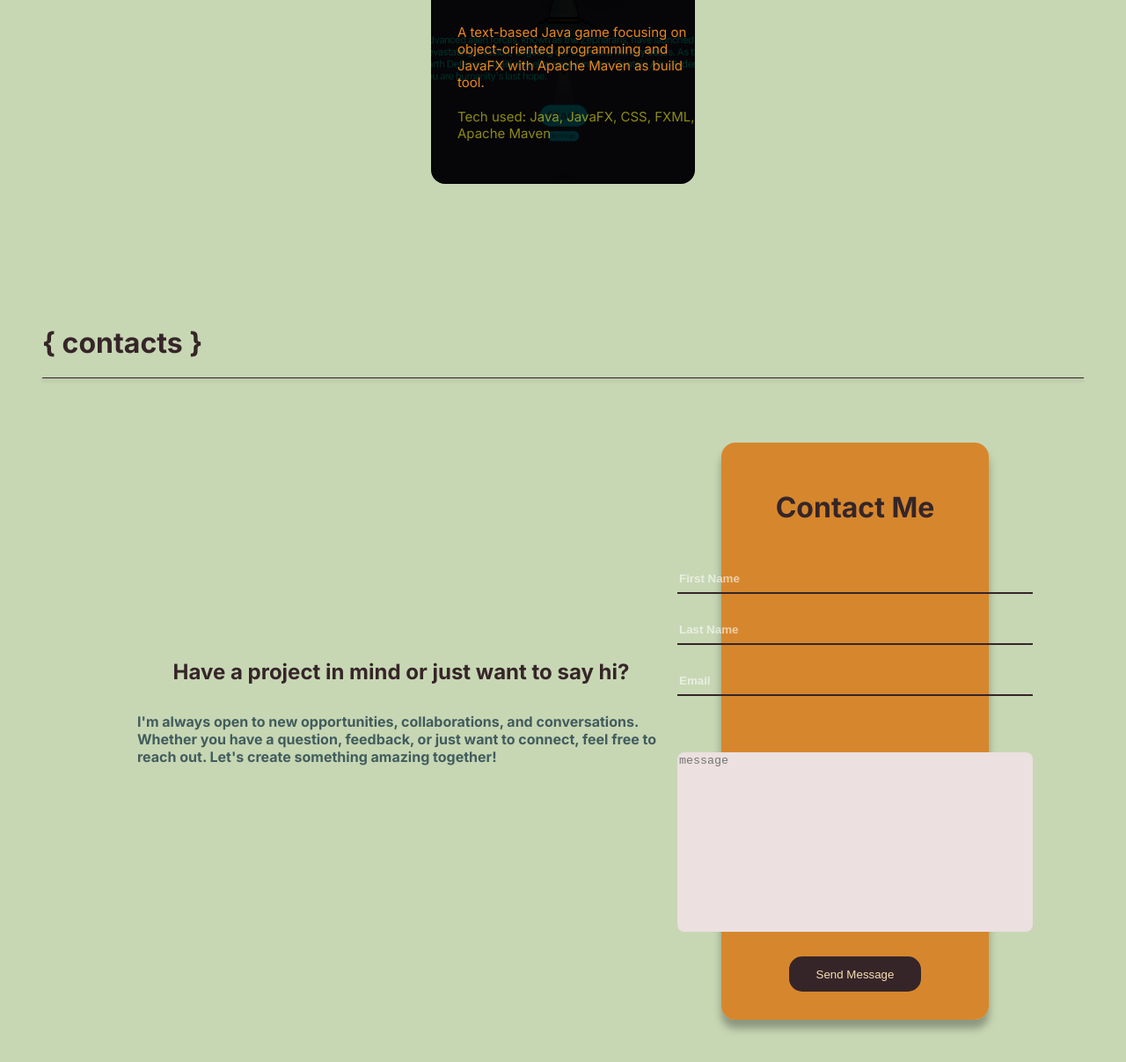
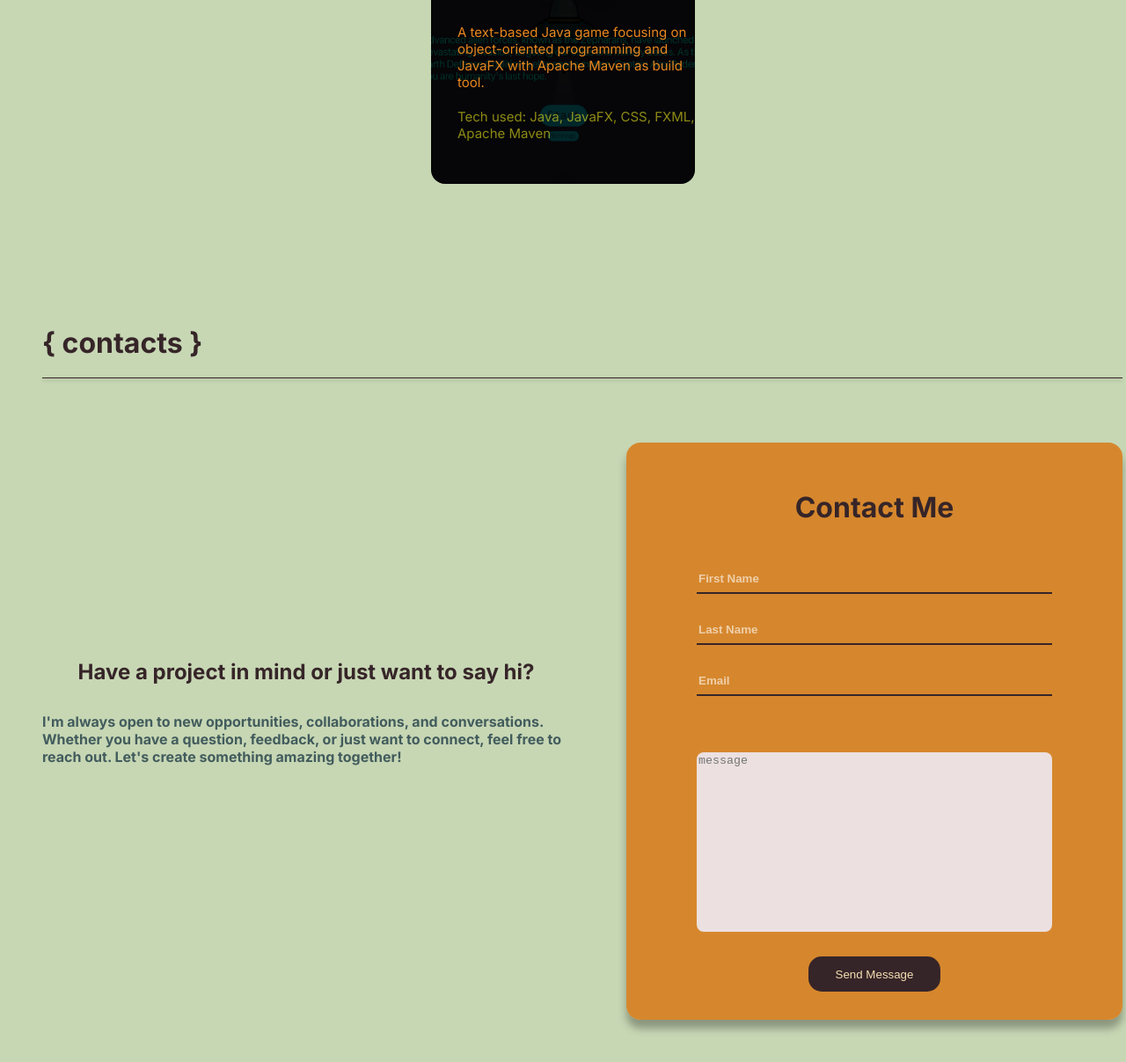
Before and after one commit to Zimgo012/Zimgo, a website: page index.html in a window 1280 px wide. Shown: the part 1967-3174 px from the top of the page at 88% size. Drawn offline with Linux system fonts and the light colour scheme.

Commit message:
fixed form size

```diff
--- a/main.css
+++ b/main.css
@@ -436,6 +436,7 @@ main{
         margin-top: 2.7em;
         gap: 2em;
 
+
         .contact-body-section{
             justify-items: center;
             /*background-color: #362528;*/
@@ -694,12 +695,14 @@ header{
 
         .contact-section{
 
+
             .contact-body-section{
 
             }
 
             form{
                 gap: 1.5em;
+                width: 500px;
 
                 input{
                     width: 400px;
@@ -902,6 +905,10 @@ header{
                     }
                 }
 
+                form{
+                    width: 500px;
+                }
+
             }
 
         }
```
